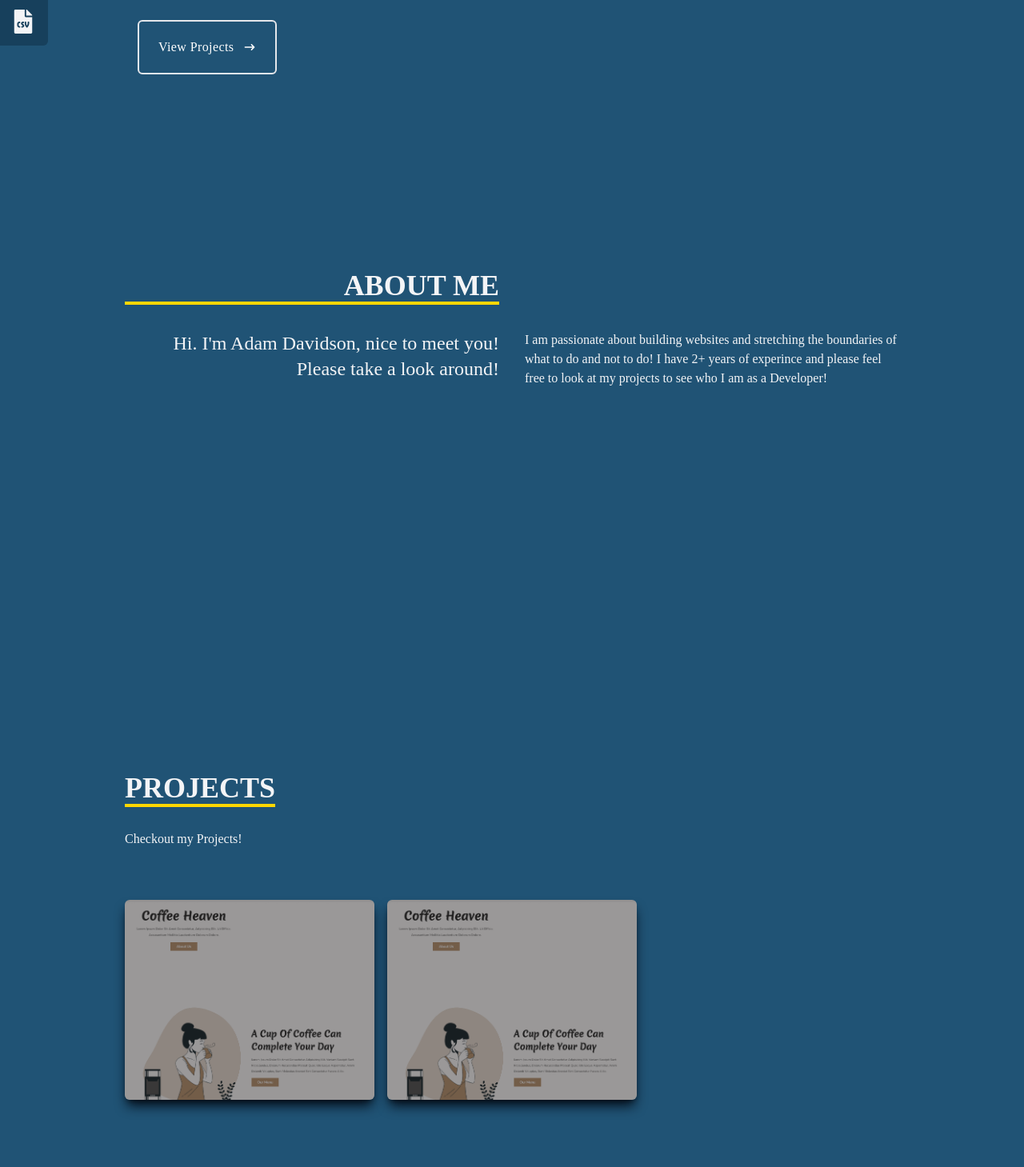
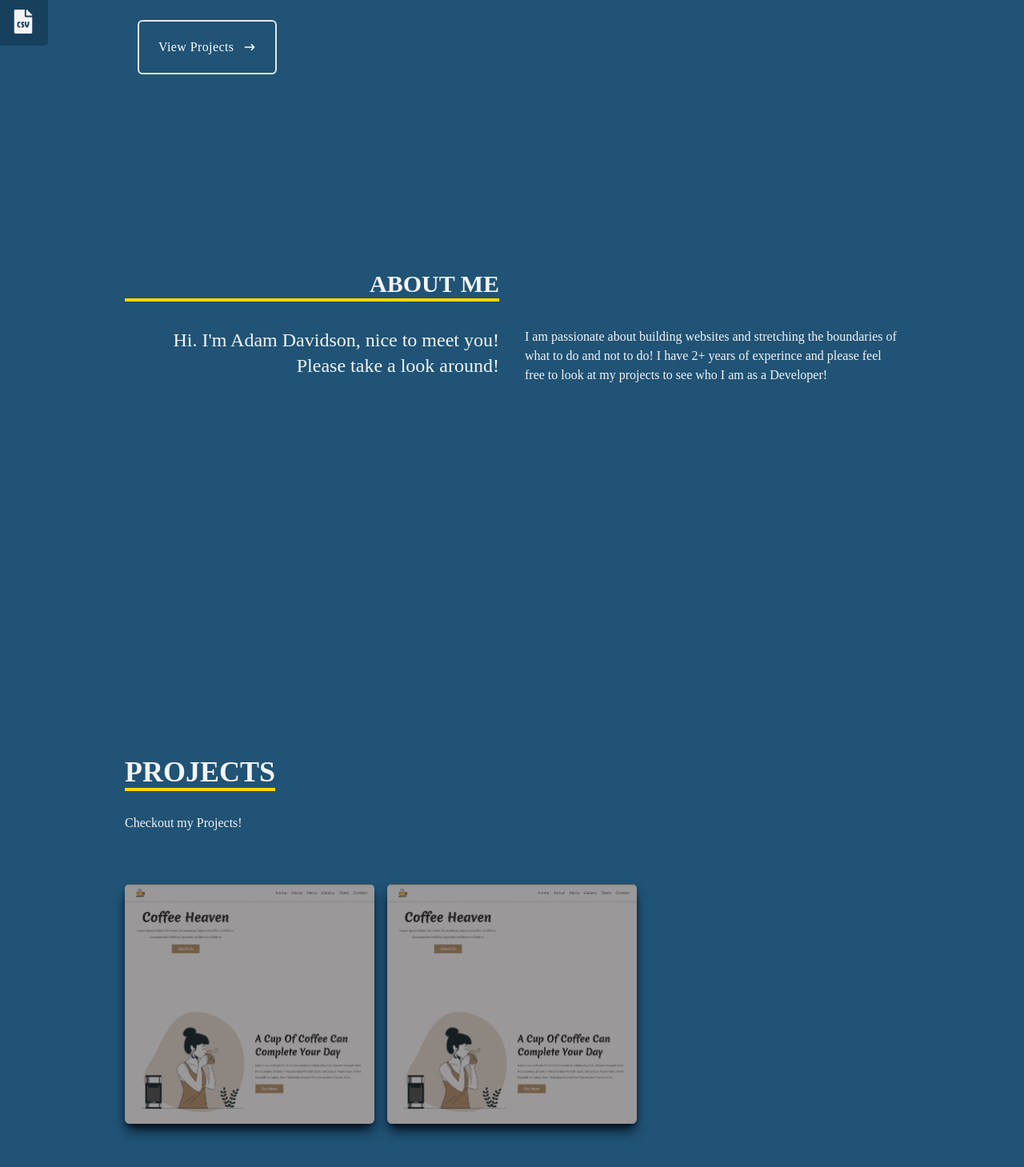
Before and after one commit to Adamgd91/myportfolio, a React (Create React App) app: page / in a window 1280 px wide. Shown: the part 463-1922 px from the top of the page at 80% size. Built offline with nearby package versions, Linux system fonts and the light colour scheme.

Commit message:
added more styling

```diff
--- a/src/components/About.jsx
+++ b/src/components/About.jsx
@@ -2,11 +2,11 @@ import React from "react";
 
 const About = () => {
   return (
-    <div name="about" className="w-full pb-60 bg-[#205375] text-gray-100">
+    <div name="about" className="w-full pb-56 bg-[#205375] text-gray-100">
       <div className="flex flex-col justify-center items-center w-full">
         <div className="max-w-[1000px] w-full grid grid-cols-2 gap-8">
-          <div className="sm:text-right pb-8 pl-4">
-            <p className="text-4xl font-bold  border-b-4 border-[gold] uppercase">
+          <div className="sm:text-right pb-8 pl-4 w-full">
+            <p className="text-3xl font-bold  border-b-4 border-[gold] uppercase">
               About Me
             </p>
           </div>
--- a/src/components/Projects.jsx
+++ b/src/components/Projects.jsx
@@ -43,14 +43,15 @@ const Projects = () => {
                   </button>
                 </a>
               </div>
-              <section className="flex justify-center ">
-                <p className="bg-[#ff00007e] rounded-md p-2 font-bold m-2 text-sm">
+              <br />{" "}
+              <section className="flex justify-center">
+                <p className="bg-[#ff00007e] rounded-md p-2 font-bold mx-2 mt-10 text-sm">
                   HTML
                 </p>
-                <p className="bg-[#1100ff7f] rounded-md p-2 font-bold m-2 text-sm">
+                <p className="bg-[#1100ff7f] rounded-md p-2 font-bold mx-2 mt-10 text-sm">
                   CSS
                 </p>
-                <p className="bg-[#eeff009b] rounded-md p-2 font-bold m-2 text-sm">
+                <p className="bg-[#eeff009b] rounded-md p-2 font-bold mx-2 mt-10 text-sm">
                   JavaScript
                 </p>
               </section>
--- a/src/index.css
+++ b/src/index.css
@@ -20,8 +20,8 @@
 .content-div {
   background-repeat: no-repeat;
   background-size: cover;
-  background-position: center;
-  height: 250px;
+  /* background-position: cover; */
+  height: 300px;
 }
 
 .content-div:hover {
```
